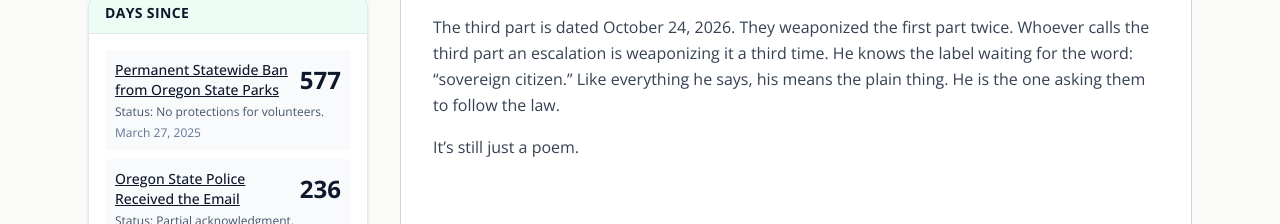
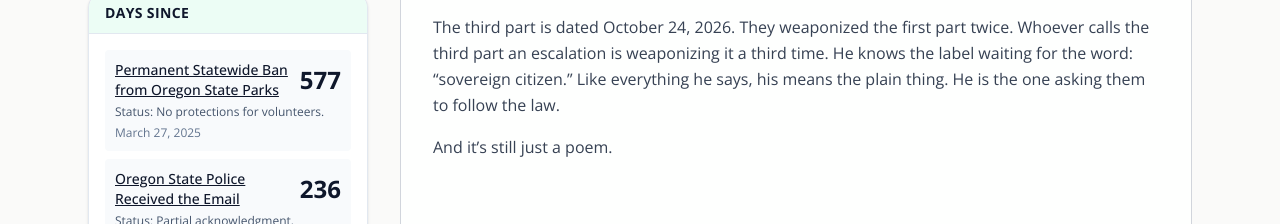
Before and after one commit to rswfire/rswfire.oprd, a Next.js app: page /soliloquy in a window 1280 px wide. Shown: the part 1240-1464 px from the top of the page. Built offline with nearby package versions, Linux system fonts and the light colour scheme.

Commit message:
Soliloquy: and it's still just a poem

```diff
--- a/app/(archive)/soliloquy/page.tsx
+++ b/app/(archive)/soliloquy/page.tsx
@@ -367,7 +367,7 @@ export default function StormchasersSoliloquyPage() {
                     third part an escalation is weaponizing it a third time. He knows the label waiting for the word: &ldquo;sovereign citizen.&rdquo;
                     Like everything he says, his means the plain thing. He is the one asking them to follow the law.
                 </p>
-                <p>It&rsquo;s still just a poem.
+                <p>And it&rsquo;s still just a poem.
                 </p>
             </div>
 
```
